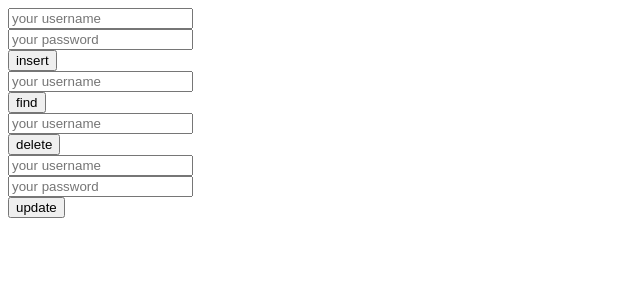
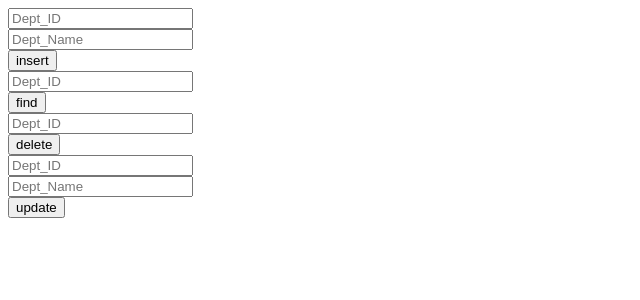
Before and after one commit to zhihua0322/mysite, a Django app: page /polls/rel in a window 1280 px wide. Shown: the top 300 px of the page, without its empty margins (0-640 px from the left). Run offline with Django 3.2, Linux system fonts and the light colour scheme.

Commit message:
department table work

```diff
--- a/mysite/settings.py
+++ b/mysite/settings.py
@@ -83,7 +83,7 @@ DATABASES = {
     # }
     'default': {
         'ENGINE': 'django.db.backends.mysql',   # 数据库引擎
-        'NAME': 'mysite',  # 数据库名，先前创建的
+        'NAME': 'mydatabase',  # 数据库名，先前创建的
         'USER': 'django',     # 用户名，可以自己创建用户
         'PASSWORD': '19971028',  # 密码
         'HOST': 'localhost',  # mysql服务所在的主机ip
--- a/polls/templates/polls/rel.html
+++ b/polls/templates/polls/rel.html
@@ -7,24 +7,24 @@
 <body>
     <form method="post" action="{% url 'polls:insert' %}">
         {% csrf_token %}
-        <input type="text" name="username" placeholder="your username"><br>
-        <input type="text" name="password" placeholder="your password"><br>
+        <input type="text" name="Dept_ID" placeholder="Dept_ID"><br>
+        <input type="text" name="Dept_Name" placeholder="Dept_Name"><br>
         <input type="submit" value="insert"><br>
     </form>
     <form method="post" action="{% url 'polls:find' %}">
         {% csrf_token %}
-        <input type="text" name="username" placeholder="your username"><br>
+        <input type="text" name="Dept_ID" placeholder="Dept_ID"><br>
         <input type="submit" value="find"><br>
     </form>
     <form method="post" action="{% url 'polls:delete' %}">
         {% csrf_token %}
-        <input type="text" name="username" placeholder="your username"><br>
+        <input type="text" name="Dept_ID" placeholder="Dept_ID"><br>
         <input type="submit" value="delete"><br>
     </form>
     <form method="post" action="{% url 'polls:update' %}">
         {% csrf_token %}
-        <input type="text" name="username" placeholder="your username"><br>
-        <input type="text" name="password" placeholder="your password"><br>
+        <input type="text" name="Dept_ID" placeholder="Dept_ID"><br>
+        <input type="text" name="Dept_Name" placeholder="Dept_Name"><br>
         <input type="submit" value="update"><br>
     </form>
 </body>
--- a/polls/templates/polls/relResults.html
+++ b/polls/templates/polls/relResults.html
@@ -3,8 +3,8 @@
     {% if error_message %}<p><strong>{{ error_message }}</strong></p>{% endif %}
 
     <ul>
-    {% for single_username in username %}
-        <li>{{single_username.username}} {{single_username.password}}</li>
+    {% for single_department in departments %}
+        <li>{{single_department.dept_id}} {{single_department.dept_name}}</li>
     {% endfor %}
     </ul>
 </html>
--- a/polls/views.py
+++ b/polls/views.py
@@ -3,7 +3,7 @@ from django.shortcuts import get_object_or_404, render
 from django.urls import reverse
 from django.views import generic
 
-from .models import Choice, Question, User
+from .models import Choice, Question, User, Departments
 # from rest_framework.views import APIView
 
 
@@ -12,56 +12,56 @@ def rel(request):
 
 def insert(request):
     if request.method == 'POST':
-        get_username = request.POST.get('username',None)
-        get_password = request.POST.get('password',None)
-    user = User()
-    user.username = get_username
-    user.password = get_password
-    user.save()
-    result = User.objects.all()
+        get_deptID = request.POST.get('Dept_ID',None)
+        get_deptname = request.POST.get('Dept_Name',None)
+    department = Departments()
+    department.dept_id = get_deptID
+    department.dept_name = get_deptname
+    department.save()
+    result = Departments.objects.all()
     return render(request, 'polls/relResults.html', {
-        'username': result,
+        'departments': result,
     })
 
 def find(request):
     if request.method == 'POST':
-        get_username = request.POST.get('username',None)
-    result = User.objects.all()
+        get_deptID = request.POST.get('Dept_ID',None)
+    result = Departments.objects.all()
     return render(request, 'polls/relResults.html', {
-        'username': result,
+        'departments': result,
     })
 
 def delete(request):
     if request.method == 'POST':
-        get_username = request.POST.get('username',None)
-    User.objects.filter(username=get_username).delete()
-    result = User.objects.all()
+        get_deptID = request.POST.get('Dept_ID',None)
+    Departments.objects.filter(dept_id=get_deptID).delete()
+    result = Departments.objects.all()
     return render(request, 'polls/relResults.html', {
-        'username': result,
+        'departments': result,
     })
 
 def update(request):
     if request.method == 'POST':
-        get_username = request.POST.get('username',None)
-        get_password = request.POST.get('password',None)
+        get_deptID = request.POST.get('Dept_ID',None)
+        get_deptname = request.POST.get('Dept_Name',None)
     try:
-        delete_user = User.objects.get(username=get_username) # object to update
-    except User.DoesNotExist:
+        delete_department = Departments.objects.get(dept_id=get_deptID) # object to update
+    except Departments.DoesNotExist:
         # Redisplay the question voting form.
-        result = User.objects.all()
+        result = Departments.objects.all()
         return render(request, 'polls/relResults.html', {
-            'username': result,
+            'departments': result,
             'error_message': "No such item.",
         })
     else:
-        delete_user.password = get_password # update name
-        delete_user.save() # save object
+        delete_department.dept_name = get_deptname # update name
+        delete_department.save() # save object
         # Always return an HttpResponseRedirect after successfully dealing
         # with POST data. This prevents data from being posted twice if a
-        # user hits the Back button.
-        result = User.objects.all()
+        # department hits the Back button.
+        result = Departments.objects.all()
         return render(request, 'polls/relResults.html', {
-            'username': result,
+            'departments': result,
         })
 
 
@@ -98,5 +98,5 @@ def vote(request, question_id):
         selected_choice.save()
         # Always return an HttpResponseRedirect after successfully dealing
         # with POST data. This prevents data from being posted twice if a
-        # user hits the Back button.
+        # department hits the Back button.
         return HttpResponseRedirect(reverse('polls:results', args=(question.id,)))
```
Also changed, not shown: polls/models.py (+7 -0 lines), polls/migrations/0001_initial.py, polls/migrations/0002_user.py (deleted), polls/migrations/0003_user_password.py (deleted).
